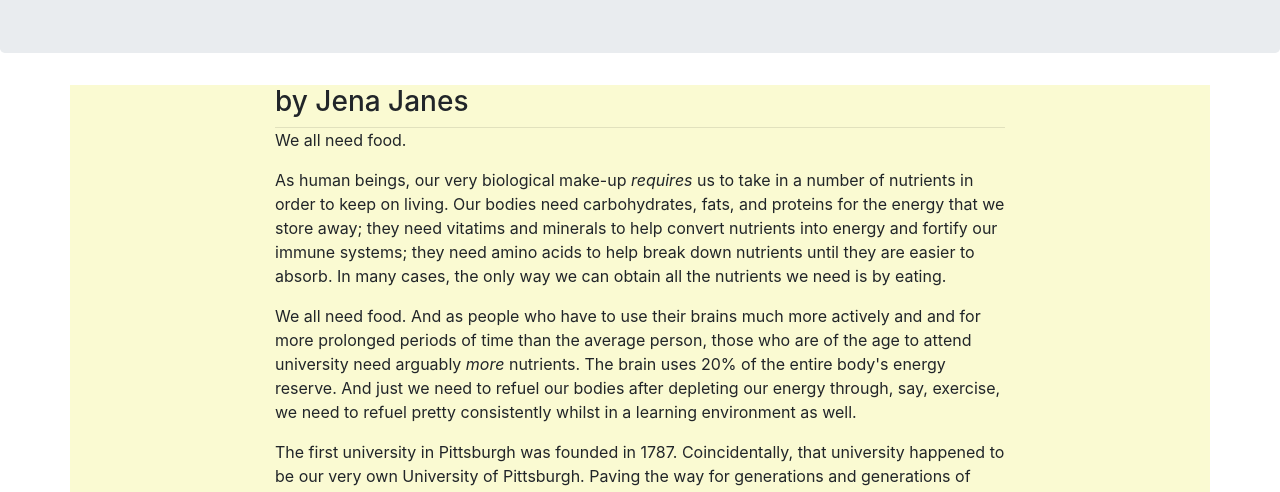
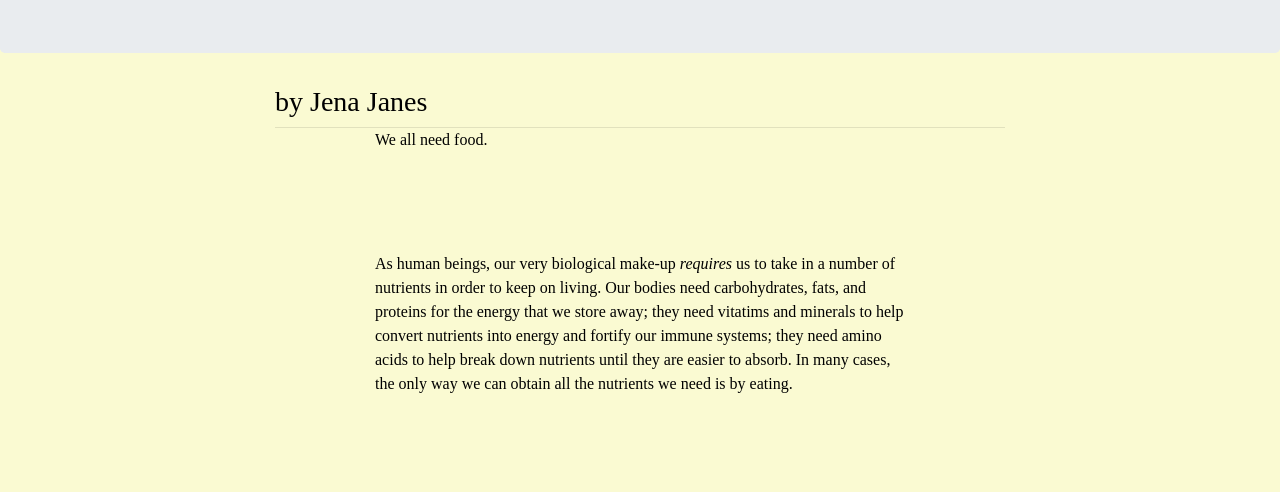
Before and after one commit to jhj18/jhj18.github.io, a plain HTML site: page pghdataset/index.html in a window 1280 px wide. Shown: the part 169-661 px from the top of the page. Drawn offline with Linux system fonts and the light colour scheme; files that its build step writes are made by us from their sources.

Commit message:
Update style.css

```diff
--- a/pghdataset/css/style.css
+++ b/pghdataset/css/style.css
@@ -8,10 +8,11 @@ hr {
   margin-top: auto;
   margin-bottom: auto;
 }
-body {
+p {
   margin-left: 100px;
   margin-right: 100px;
   margin-bottom: 100px;
+}
 title {
   height: auto;
   width; auto;
```
